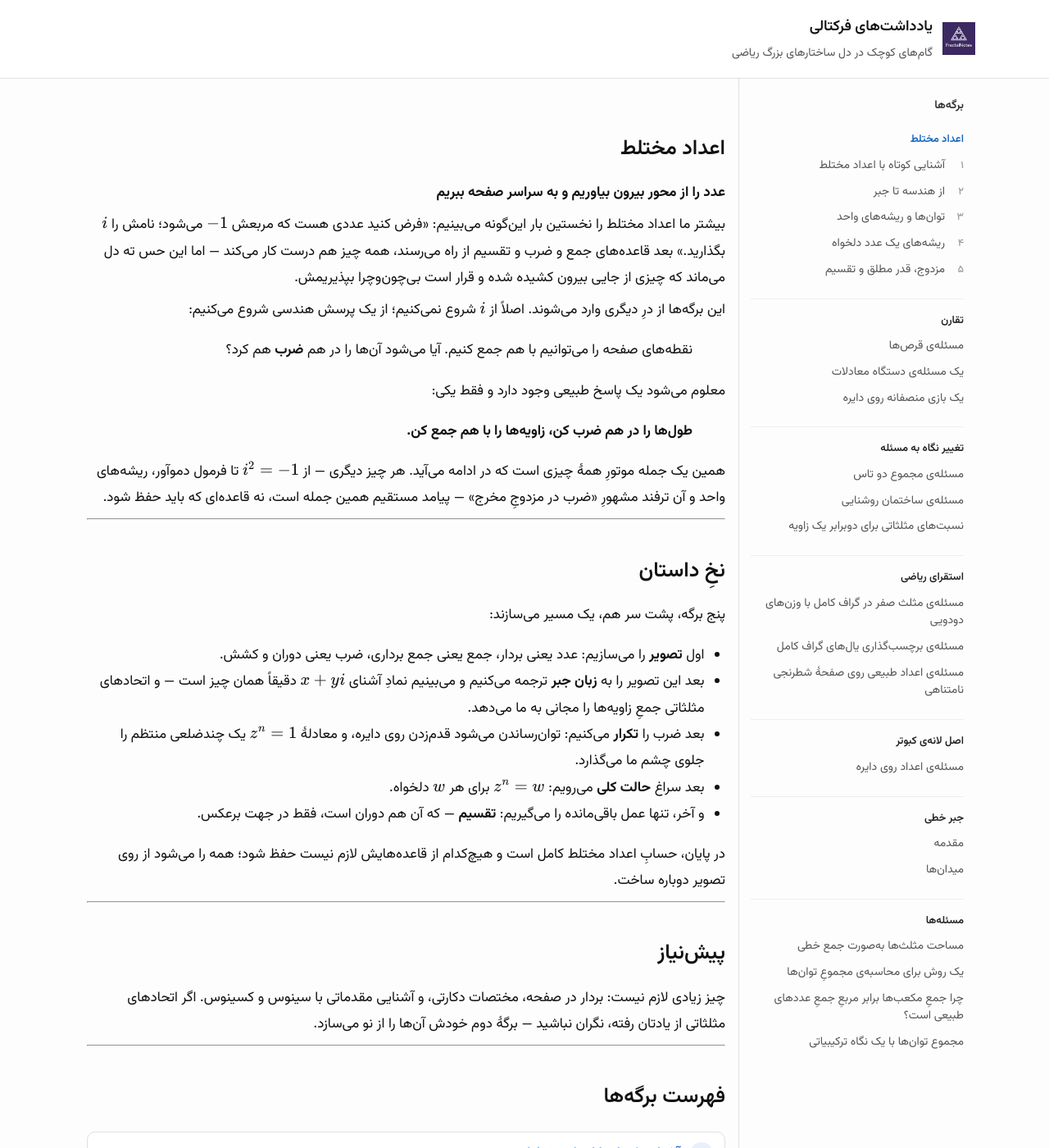
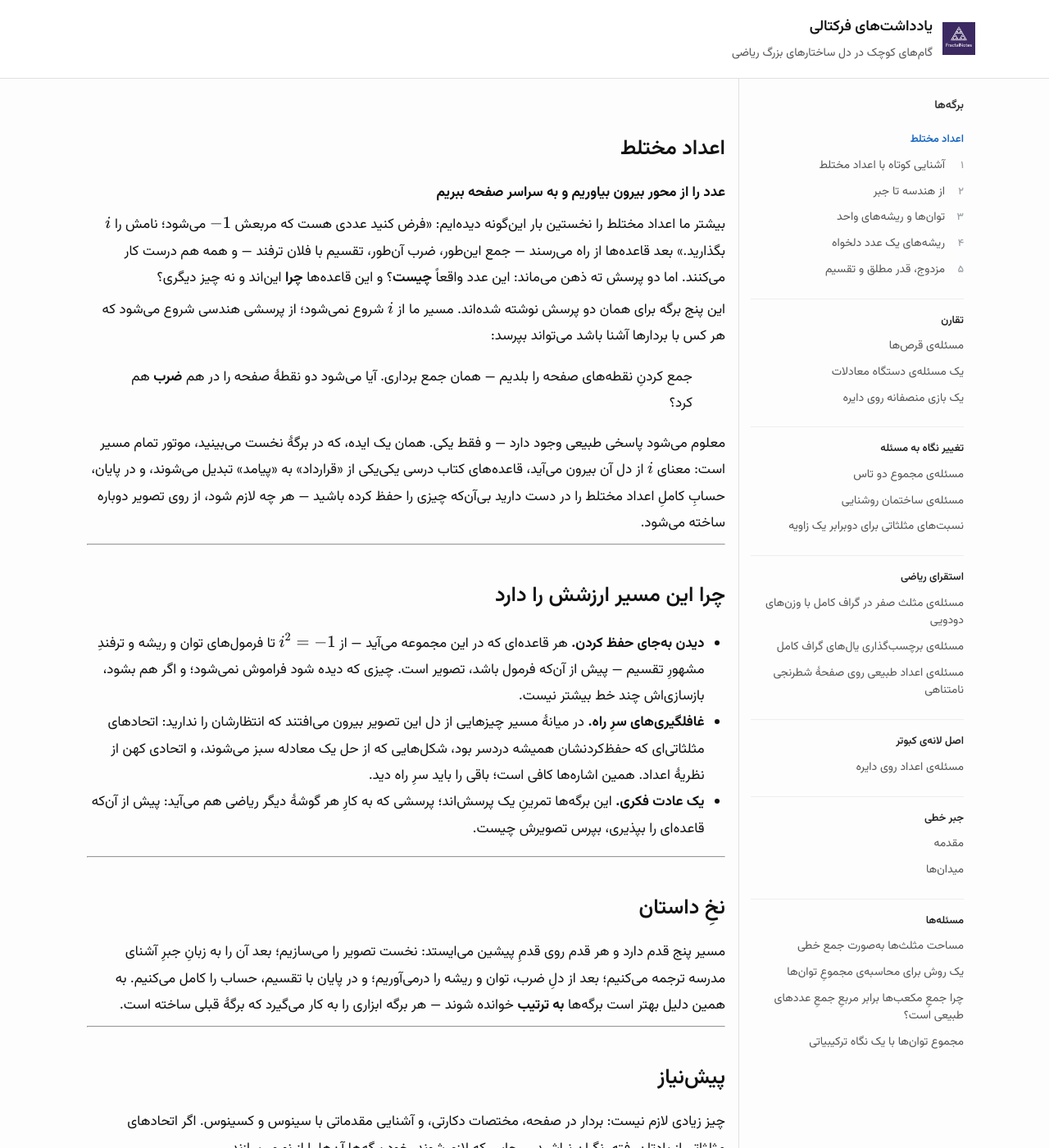
Before and after one commit to pooyarezaie/Fractal-Notes, a Jekyll site: the page built from complex-numbers/index.md, in a window 1280 px wide and 1400 px high. Shown: the whole window at 82% size. Built offline with Jekyll 4.4.1, drawn with Linux system fonts in a browser that asks for light colours; some of the changed text lies outside the part shown.

Commit message:
Rewrite the complex-numbers landing page to motivate without spoiling
The series intro gave away each note's punchline (the multiplication
rule, the regular polygon, the free trig identities) before the reader
started. Rework it around one principle: state the question and the
value, withhold the answer and the mechanism.

- Landing page: pose the central question without answering it, add a
  "why this path" section, compress the story thread to one paragraph,
  and drop the "after these notes" section so the page ends on the
  start-reading link.
- TOC blurbs in site_index.yml: rewritten as curiosity-driven teasers.
- introduction.md: fix two typos (duplicated «موهومی» in the front
  matter, «به‌طبیعتی‌ترین» → «به طبیعی‌ترین»).

Co-Authored-By: Claude Opus 5 (1M context) <noreply@anthropic.com>

```diff
--- a/_data/site_index.yml
+++ b/_data/site_index.yml
@@ -21,19 +21,19 @@
   items:
     - title: "آشنایی کوتاه با اعداد مختلط"
       path: "complex-numbers/introduction"
-      summary: "عدد را از محور حقیقی بیرون می‌آوریم و به تمام صفحه می‌بریم: جمع یعنی جمعِ برداری، ضرب یعنی دوران و کشش — و از همین‌جا معنای عدد موهومی روشن می‌شود."
+      summary: "همه‌چیز از یک پرسش شروع می‌شود: دو نقطهٔ صفحه را چطور در هم ضرب کنیم؟ پاسخِ طبیعیِ این پرسش، معنای واقعیِ $i$ را هم روشن می‌کند."
     - title: "از هندسه تا جبر"
       path: "complex-numbers/from-geometry-to-algebra"
-      summary: "پلی میان تصویر هندسی و نمادِ آشنای $x + yi$؛ قاعدهٔ جبریِ ضرب از دل هندسه بیرون می‌آید و اتحادهای جمعِ زاویه‌ها را رایگان به ما می‌دهد."
+      summary: "چرا اجازه داریم $x + yi$ را مثل جبرِ معمولی ضرب کنیم و پرانتزها را باز کنیم؟ پلی میان تصویر هندسی و نمادِ آشنای مدرسه — با یک هدیهٔ مثلثاتی در پایان."
     - title: "توان‌ها و ریشه‌های واحد"
       path: "complex-numbers/roots-of-unity"
-      summary: "وقتی ضرب دوران است، توان‌رساندن یعنی قدم‌زدن روی دایره: فرمول دموآور، ریشه‌های واحد به‌شکل یک چندضلعی منتظم، و چراییِ صفر بودنِ جمعشان."
+      summary: "اگر عددی را بارها در خودش ضرب کنیم چه پیش می‌آید؟ و کدام اعدادند که پس از $n$ بار ضرب به ۱ می‌رسند؟ جوابِ دوم شکلی دارد که انتظارش را ندارید."
     - title: "ریشه‌های یک عدد دلخواه"
       path: "complex-numbers/nth-roots"
-      summary: "معادلهٔ $z^n = w$ را کامل حل می‌کنیم: هر عدد مختلط ناصفر دقیقاً $n$ ریشهٔ $n$-اُم دارد — همان چندضلعیِ ریشه‌های واحد، چرخیده و کش‌آمده."
+      summary: "حالا معادلهٔ کامل: $z^n = w$ برای هر عدد دلخواه. معلوم می‌شود در صفحهٔ مختلط هیچ عدد ناصفری «بی‌ریشه» نیست — و همهٔ ریشه‌ها با یک حرکت از دلِ هم بیرون می‌آیند."
     - title: "مزدوج، قدر مطلق و تقسیم"
       path: "complex-numbers/conjugate-and-division"
-      summary: "آخرین قطعهٔ حساب: مزدوج به‌عنوان بازتاب در آینهٔ محور حقیقی، معنای هندسیِ تقسیم، و دلیلِ واقعیِ ترفندِ «ضرب در مزدوجِ مخرج»."
+      summary: "قطعهٔ آخرِ حساب: تقسیم. سرِ راه با مزدوج آشنا می‌شویم و سرانجام می‌فهمیم ترفندِ مشهورِ «ضرب در مزدوجِ مخرج» چرا کار می‌کند."
 
 - title: "تقارن"
   summary: "وقتی مسئله زیر یک تبدیل بی‌تغییر می‌ماند، همان تبدیل جواب را لو می‌دهد."
--- a/complex-numbers/index.md
+++ b/complex-numbers/index.md
@@ -1,43 +1,39 @@
 ---
 title: "اعداد مختلط"
-description: "پنج برگهٔ پشت سر هم دربارهٔ اعداد مختلط، از یک ایدهٔ هندسی ساده: ضرب یعنی دوران و کشش. از جمع برداری و معنای عدد موهومی تا فرمول دموآور، ریشه‌های واحد، ریشه‌های n-اُم و تقسیم."
+description: "مجموعه‌ای پنج‌برگه‌ای دربارهٔ اعداد مختلط که به‌جای تعریفِ دستوری i، از یک پرسش هندسی ساده آغاز می‌کند و قدم‌به‌قدم حسابِ کامل — جمع، ضرب، توان، ریشه و تقسیم — را از دلِ یک تصویر بیرون می‌کشد."
 image: "/assets/img/complex_roots_of_unity_black.png"
 ---
 
 # اعداد مختلط
 **عدد را از محور بیرون بیاوریم و به سراسر صفحه ببریم**
 
-بیشتر ما اعداد مختلط را نخستین بار این‌گونه می‌بینیم: «فرض کنید عددی هست که مربعش $-1$ می‌شود؛ نامش را $i$ بگذارید.» بعد قاعده‌های جمع و ضرب و تقسیم از راه می‌رسند، همه چیز هم درست کار می‌کند — اما این حس ته دل می‌ماند که چیزی از جایی بیرون کشیده شده و قرار است بی‌چون‌وچرا بپذیریمش.
+بیشتر ما اعداد مختلط را نخستین بار این‌گونه دیده‌ایم: «فرض کنید عددی هست که مربعش $-1$ می‌شود؛ نامش را $i$ بگذارید.» بعد قاعده‌ها از راه می‌رسند — جمع این‌طور، ضرب آن‌طور، تقسیم با فلان ترفند — و همه هم درست کار می‌کنند. اما دو پرسش ته ذهن می‌ماند: این عدد واقعاً **چیست**؟ و این قاعده‌ها **چرا** این‌اند و نه چیز دیگری؟
 
-این برگه‌ها از درِ دیگری وارد می‌شوند. اصلاً از $i$ شروع نمی‌کنیم؛ از یک پرسش هندسی شروع می‌کنیم:
+این پنج برگه برای همان دو پرسش نوشته شده‌اند. مسیر ما از $i$ شروع نمی‌شود؛ از پرسشی هندسی شروع می‌شود که هر کس با بردارها آشنا باشد می‌تواند بپرسد:
 
-> نقطه‌های صفحه را می‌توانیم با هم جمع کنیم. آیا می‌شود آن‌ها را در هم **ضرب** هم کرد؟
+> جمع کردنِ نقطه‌های صفحه را بلدیم — همان جمع برداری. آیا می‌شود دو نقطهٔ صفحه را در هم **ضرب** هم کرد؟
 
-معلوم می‌شود یک پاسخ طبیعی وجود دارد و فقط یکی:
+معلوم می‌شود پاسخی طبیعی وجود دارد — و فقط یکی. همان یک ایده، که در برگهٔ نخست می‌بینید، موتور تمام مسیر است: معنای $i$ از دل آن بیرون می‌آید، قاعده‌های کتاب درسی یکی‌یکی از «قرارداد» به «پیامد» تبدیل می‌شوند، و در پایان، حسابِ کاملِ اعداد مختلط را در دست دارید بی‌آن‌که چیزی را حفظ کرده باشید — هر چه لازم شود، از روی تصویر دوباره ساخته می‌شود.
 
-> **طول‌ها را در هم ضرب کن، زاویه‌ها را با هم جمع کن.**
+---
 
-همین یک جمله موتورِ همهٔ چیزی است که در ادامه می‌آید. هر چیز دیگری — از $i^2 = -1$ تا فرمول دموآور، ریشه‌های واحد و آن ترفند مشهورِ «ضرب در مزدوجِ مخرج» — پیامد مستقیم همین جمله است، نه قاعده‌ای که باید حفظ شود.
+## چرا این مسیر ارزشش را دارد
+
+- **دیدن به‌جای حفظ کردن.** هر قاعده‌ای که در این مجموعه می‌آید — از $i^2 = -1$ تا فرمول‌های توان و ریشه و ترفندِ مشهورِ تقسیم — پیش از آن‌که فرمول باشد، تصویر است. چیزی که دیده شود فراموش نمی‌شود؛ و اگر هم بشود، بازسازی‌اش چند خط بیشتر نیست.
+- **غافلگیری‌های سرِ راه.** در میانهٔ مسیر چیزهایی از دل این تصویر بیرون می‌افتند که انتظارشان را ندارید: اتحادهای مثلثاتی‌ای که حفظ‌کردنشان همیشه دردسر بود، شکل‌هایی که از حل یک معادله سبز می‌شوند، و اتحادی کهن از نظریهٔ اعداد. همین اشاره‌ها کافی است؛ باقی را باید سرِ راه دید.
+- **یک عادت فکری.** این برگه‌ها تمرینِ یک پرسش‌اند؛ پرسشی که به کارِ هر گوشهٔ دیگر ریاضی هم می‌آید: پیش از آن‌که قاعده‌ای را بپذیری، بپرس تصویرش چیست.
 
 ---
 
 ## نخِ داستان
 
-پنج برگه، پشت سر هم، یک مسیر می‌سازند:
-
-- اول **تصویر** را می‌سازیم: عدد یعنی بردار، جمع یعنی جمع برداری، ضرب یعنی دوران و کشش.
-- بعد این تصویر را به **زبان جبر** ترجمه می‌کنیم و می‌بینیم نمادِ آشنای $x + yi$ دقیقاً همان چیز است — و اتحادهای مثلثاتی جمعِ زاویه‌ها را مجانی به ما می‌دهد.
-- بعد ضرب را **تکرار** می‌کنیم: توان‌رساندن می‌شود قدم‌زدن روی دایره، و معادلهٔ $z^n = 1$ یک چندضلعی منتظم را جلوی چشم ما می‌گذارد.
-- بعد سراغ **حالت کلی** می‌رویم: $z^n = w$ برای هر $w$ دلخواه.
-- و آخر، تنها عمل باقی‌مانده را می‌گیریم: **تقسیم** — که آن هم دوران است، فقط در جهت برعکس.
-
-در پایان، حسابِ اعداد مختلط کامل است و هیچ‌کدام از قاعده‌هایش لازم نیست حفظ شود؛ همه را می‌شود از روی تصویر دوباره ساخت.
+مسیر پنج قدم دارد و هر قدم روی قدمِ پیشین می‌ایستد: نخست تصویر را می‌سازیم؛ بعد آن را به زبانِ جبرِ آشنای مدرسه ترجمه می‌کنیم؛ بعد از دلِ ضرب، توان و ریشه را درمی‌آوریم؛ و در پایان با تقسیم، حساب را کامل می‌کنیم. به همین دلیل بهتر است برگه‌ها **به ترتیب** خوانده شوند — هر برگه ابزاری را به کار می‌گیرد که برگهٔ قبلی ساخته است.
 
 ---
 
 ## پیش‌نیاز
 
-چیز زیادی لازم نیست: بردار در صفحه، مختصات دکارتی، و آشنایی مقدماتی با سینوس و کسینوس. اگر اتحادهای مثلثاتی از یادتان رفته، نگران نباشید — برگهٔ دوم خودش آن‌ها را از نو می‌سازد.
+چیز زیادی لازم نیست: بردار در صفحه، مختصات دکارتی، و آشنایی مقدماتی با سینوس و کسینوس. اگر اتحادهای مثلثاتی از یادتان رفته، نگران نباشید — جایی که لازم شوند، خودِ برگه‌ها آن‌ها را از نو می‌سازند.
 
 ---
 
@@ -58,15 +54,3 @@ image: "/assets/img/complex_roots_of_unity_black.png"
 {% endfor %}</ol>
 
 <p class="course-start"><a href="{{ course.items[0].path | relative_url }}">از برگهٔ یکم شروع کنید <span aria-hidden="true">←</span></a></p>
-
----
-
-## بعد از این برگه‌ها
-
-اعداد مختلط یک اسباب‌بازی هندسی نیستند؛ ابزارند. وقتی این تصویر در ذهن جا بیفتد، جاهای دور از انتظاری به کارتان می‌آید:
-
-- **در مثلثات:** اتحادهایی که حفظ کردنشان زجرآور بود، با یک ضرب ساده بیرون می‌آیند — همان‌طور که در [نسبت‌های مثلثاتی برای دوبرابر یک زاویه](/trigonometry/double-angle-formula-cosine) می‌بینید.
-- **در استدلال‌های تقارنی:** برگهٔ سوم، جمعِ ریشه‌های واحد را نه با محاسبه که با تقارن صفر می‌کند — همان روحی که در [یادداشت‌های تقارن](/problem-solving/symmetry/pill-problem) دنبالش هستیم.
-- **در جبر:** اعداد مختلط یک نمونهٔ درخشان از ساختاری‌اند که در [میدان‌ها](/linear-algebra/fields-introduction) معرفی شده است.
-
-و مهم‌تر از همه: این برگه‌ها یک عادت فکری را تمرین می‌دهند — پیش از آن‌که قاعده‌ای را حفظ کنید، بپرسید تصویرش چیست.
```
Also changed, not shown: complex-numbers/introduction.md (+2 -2 lines).
